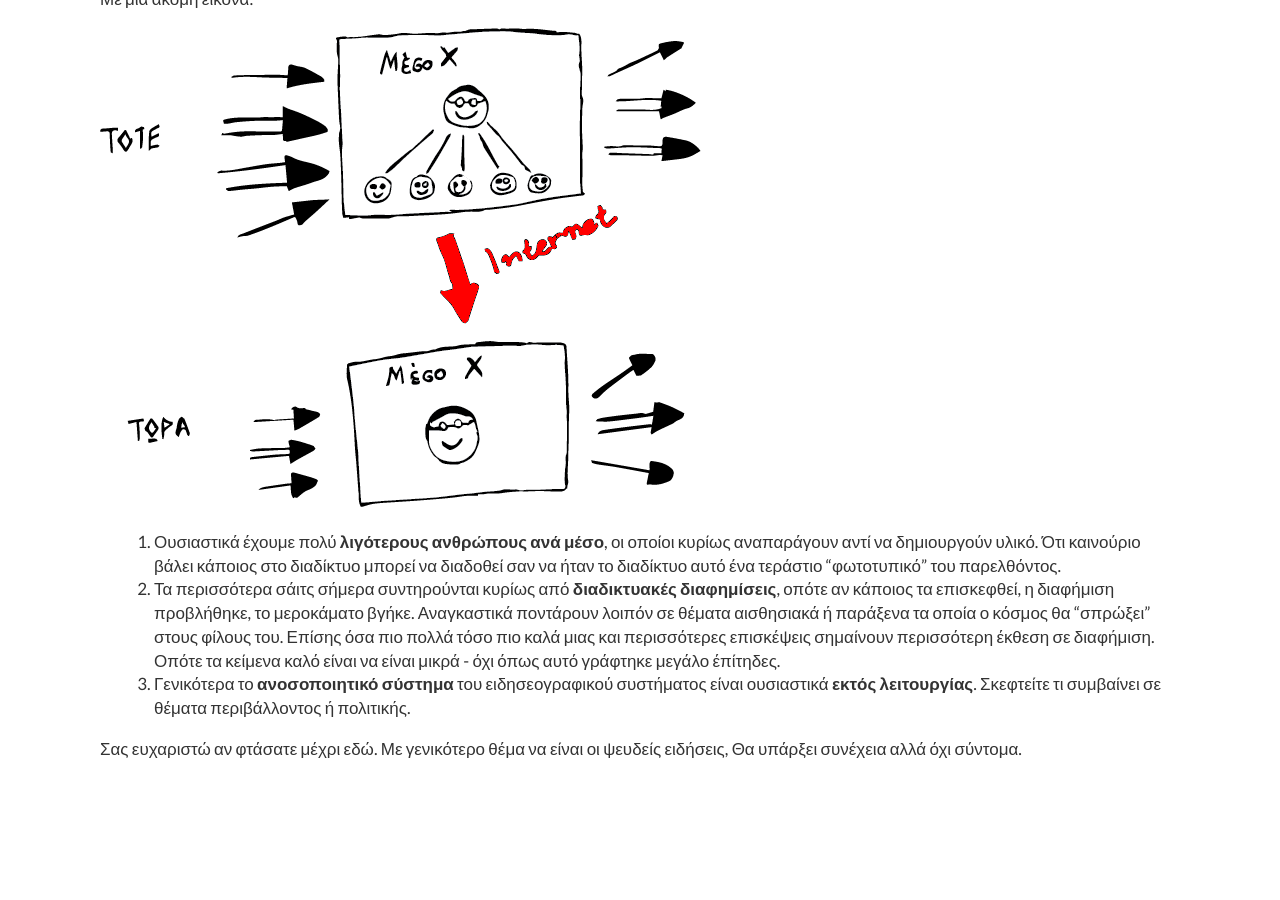
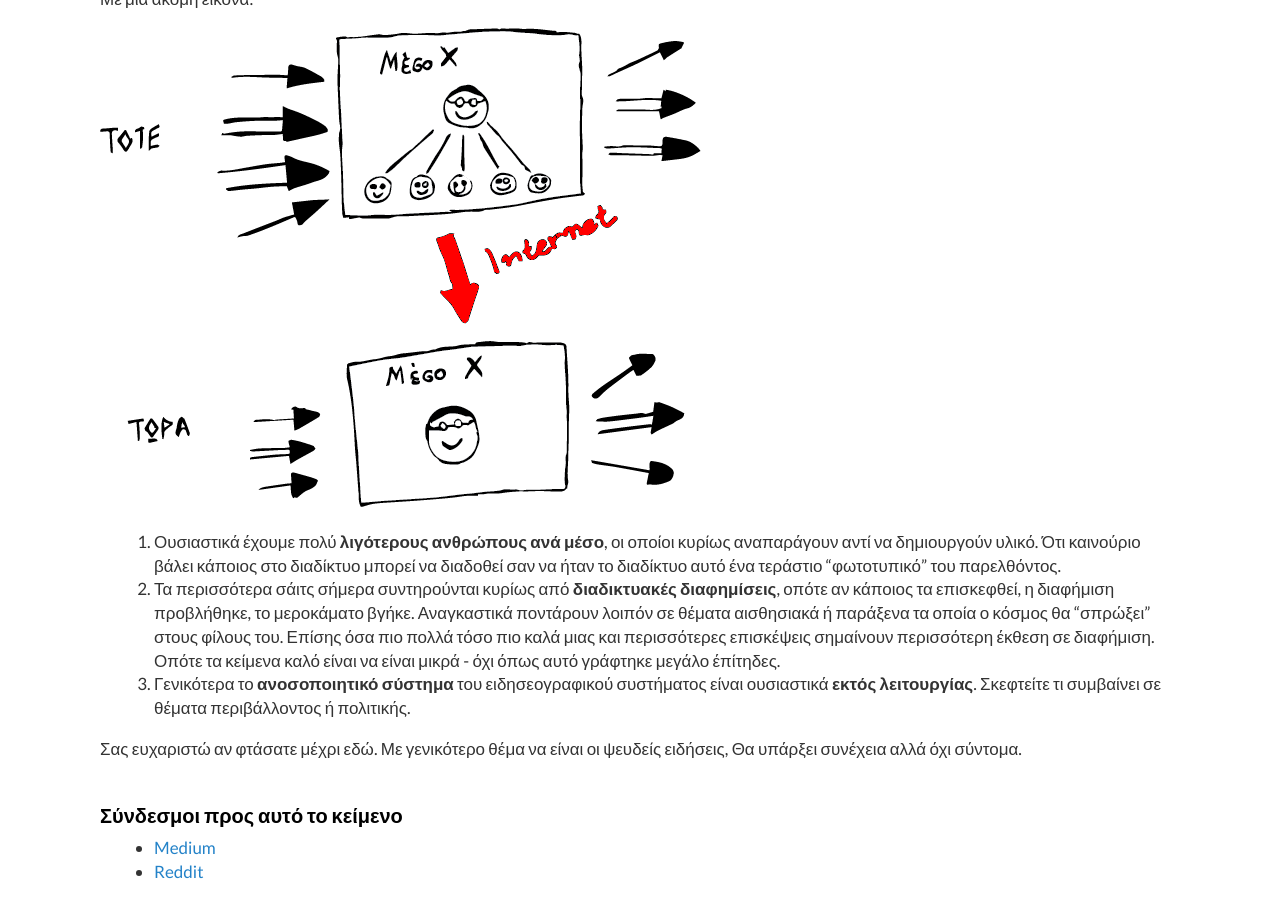
Before and after one commit to dimitrismistriotis/dimitrismistriotis.github.io, a Jekyll site: the page built from _posts/2017-06-11-lets_talk_fake_news_1st_part.md, in a window 1280 px wide and 900 px high, scrolled down 4440 px. Built offline with Jekyll 4.4.1, drawn with Linux system fonts in a browser that asks for light colours; before the commit the page ends 5218 px from its top, so only the background shows below that.

Commit message:
Links to post

```diff
--- a/_posts/2017-06-11-lets_talk_fake_news_1st_part.md
+++ b/_posts/2017-06-11-lets_talk_fake_news_1st_part.md
@@ -219,3 +219,8 @@ Google, το Facebook και άλλα αντίστοιχα μέσα στο δι
 
 Σας ευχαριστώ αν φτάσατε μέχρι εδώ. Με γενικότερο θέμα να είναι οι ψευδείς
 ειδήσεις,  Θα υπάρξει συνέχεια αλλά όχι σύντομα.
+
+## Σύνδεσμοι προς αυτό το κείμενο
+
+* [Medium](https://medium.com/@dimist/lets-talk-fake-news-pt1-gr-b011e5110ab3)
+* [Reddit](https://www.reddit.com/r/greece/comments/6ko9xr/%CE%B1%CF%82_%CE%BC%CE%B9%CE%BB%CE%AE%CF%83%CE%BF%CF%85%CE%BC%CE%B5_%CE%B3%CE%B9%CE%B1_%CF%88%CE%B5%CF%85%CE%B4%CE%B5%CE%AF%CF%82_%CE%B5%CE%B9%CE%B4%CE%AE%CF%83%CE%B5%CE%B9%CF%82/)
```
